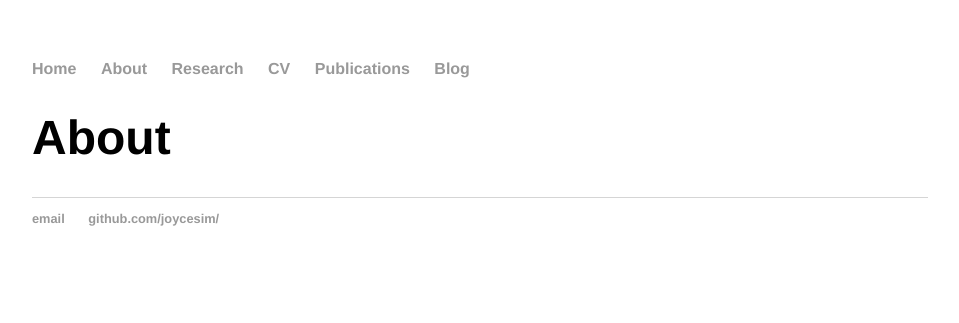
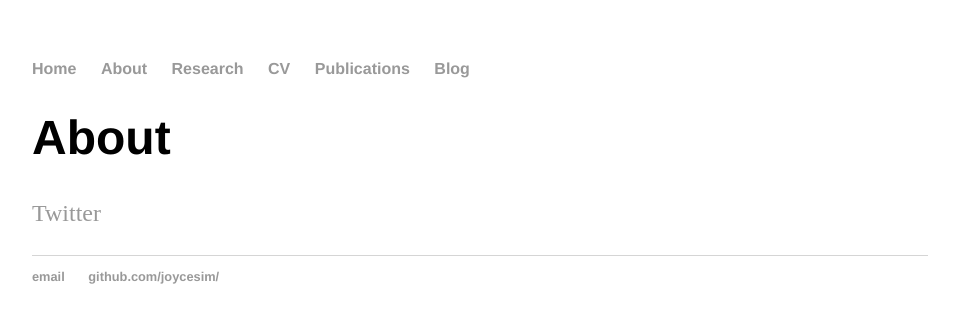
Before and after one commit to joycesim/joycesim.github.io, a Jekyll site: the page built from about/index.md, in a window 1280 px wide. Shown: the top 323 px of the page, without its empty margins (160-1119 px from the left). Built offline with Jekyll 4.4.1, drawn with Linux system fonts in a browser that asks for light colours.

Commit message:
Update index.md

```diff
--- a/about/index.md
+++ b/about/index.md
@@ -2,4 +2,6 @@
 layout: default
 title: About
 ---
-# About
+# {{page.title}}
+
+[Twitter](https://twitter.com/SimDynamics)
```
